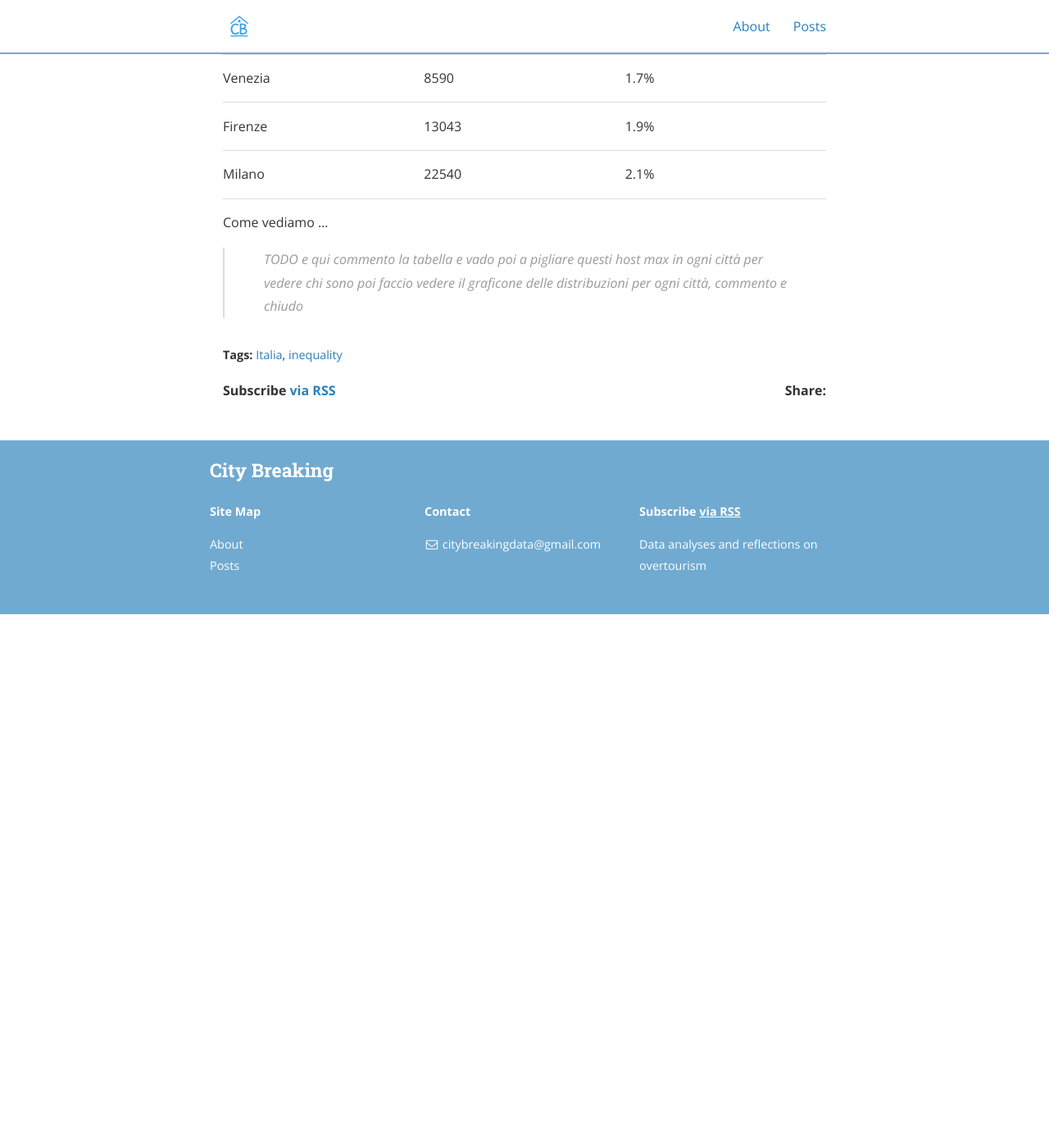
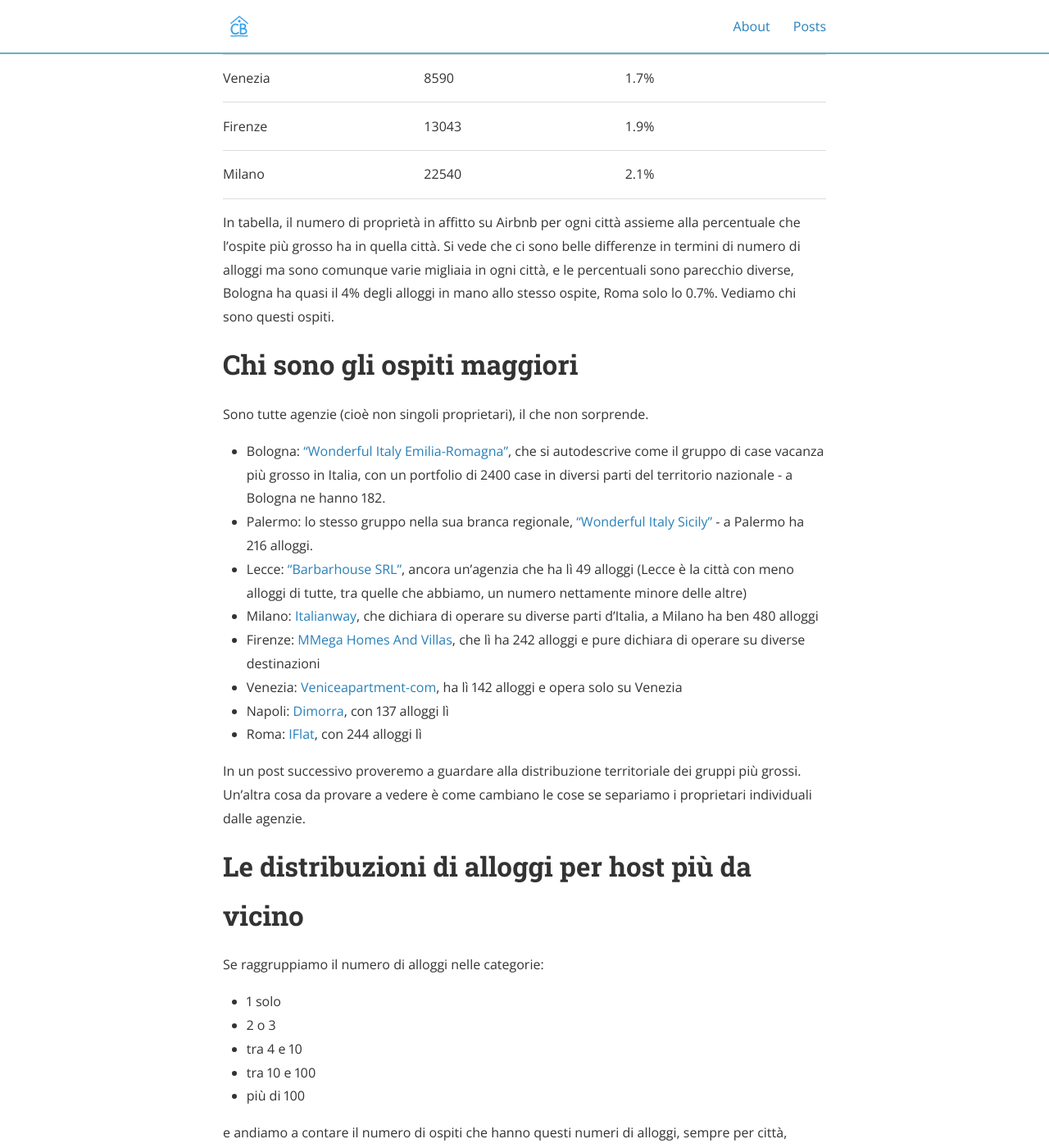
Before and after one commit to bernomone/citybreaking, a Jekyll site: the page built from _posts/2025-10-19-gini-italia.md, in a window 1280 px wide and 1400 px high, scrolled down 2313 px. Shown: the whole window at 82% size. Built offline with Jekyll 4.4.1, drawn with Linux system fonts in a browser that asks for light colours; nearby versions of some CDN libraries; before the commit the page ends 3062 px from its top, so only the background shows below that; some of the changed text lies outside the part shown.

Commit message:
post finito

```diff
--- a/_layouts/post.html
+++ b/_layouts/post.html
@@ -45,7 +45,7 @@
   <p class="rss-subscribe text"><strong>Subscribe <a href="{{ "/feed.xml" | relative_url }}">via RSS</a></strong></p>
 </section>
 
-<section class="share">
+<!-- <section class="share">
   <span>Share: </span>
   {% for social in site.social %}
     {% capture full_url %}{{ site.url }}{{ site.baseurl }}{{ page.url }}{% endcapture %}
@@ -90,7 +90,7 @@
       </a>
     {% endif %}
   {% endfor %}
-</section>
+</section> -->
 {% if site.inter_post_navigation == true %}
 	<section class="post-navigation">
 		<span class="prev-post">
--- a/_posts/2025-10-19-gini-italia.md
+++ b/_posts/2025-10-19-gini-italia.md
@@ -41,7 +41,37 @@
 | Firenze | 13043  | 1.9% |
 | Milano  | 22540  | 2.1% |
 
-Come vediamo ...
+In tabella, il numero di proprietà in affitto su Airbnb per ogni città assieme alla percentuale che l'ospite più grosso ha in quella città. Si vede che ci sono belle differenze in termini di numero di alloggi ma sono comunque varie migliaia in ogni città, e le percentuali sono parecchio diverse, Bologna ha quasi il 4% degli alloggi in mano allo stesso ospite, Roma solo lo 0.7%. Vediamo chi sono questi ospiti.
 
-> TODO e qui commento la tabella e vado poi a pigliare questi host max in ogni città per vedere chi sono
-> poi faccio vedere il graficone delle distribuzioni per ogni città, commento e chiudo
+# Chi sono gli ospiti maggiori
+
+Sono tutte agenzie (cioè non singoli proprietari), il che non sorprende.
+
+* Bologna: ["Wonderful Italy Emilia-Romagna"](https://www.airbnb.co.uk/users/show/487811050), che si autodescrive come il gruppo di case vacanza più grosso in Italia, con un portfolio di 2400 case in diversi parti del territorio nazionale - a Bologna ne hanno 182.
+* Palermo: lo stesso gruppo nella sua branca regionale, ["Wonderful Italy Sicily"](https://www.airbnb.co.uk/users/show/487814742) - a Palermo ha 216 alloggi.
+* Lecce: ["Barbarhouse SRL"](https://www.airbnb.co.uk/users/show/9632167), ancora un'agenzia che ha lì 49 alloggi (Lecce è la città con meno alloggi di tutte, tra quelle che abbiamo, un numero nettamente minore delle altre)
+* Milano: [Italianway](https://www.airbnb.com/users/show/27693585), che dichiara di operare su diverse parti d'Italia, a Milano ha ben 480 alloggi
+* Firenze: [MMega Homes And Villas](https://www.airbnb.co.uk/users/show/23904874), che lì ha 242 alloggi e pure dichiara di operare su diverse destinazioni
+* Venezia: [Veniceapartment-com](https://www.airbnb.com/users/show/2634978), ha lì 142 alloggi e opera solo su Venezia
+* Napoli: [Dimorra](https://www.airbnb.co.uk/users/show/128841116), con 137 alloggi lì
+* Roma: [IFlat](https://www.airbnb.co.uk/users/show/23532561), con 244 alloggi lì
+
+In un post successivo proveremo a guardare alla distribuzione territoriale dei gruppi più grossi. Un'altra cosa da provare a vedere è come cambiano le cose se separiamo i proprietari individuali dalle agenzie.
+
+# Le distribuzioni di alloggi per host più da vicino
+
+Se raggruppiamo il numero di alloggi nelle categorie:
+
+* 1 solo
+* 2 o 3
+* tra 4 e 10
+* tra 10 e 100
+* più di 100
+
+e andiamo a contare il numero di ospiti che hanno questi numeri di alloggi, sempre per città, otteniamo i risultati qui in figura:
+
+![Percentage of hosts with given numbers (bucketed) of Airbnb listings. ]({{ '/assets/hosts_listings_buckets.png' | relative_url }})
+
+Le distribuzioni non cambiano in maniera drammatica, ma vediamo che che Milano è la città con la maggiore percentuale di proprietari di singolo immobile (quasi il 79%, che con tutta probabilità saranno degli individui e non gruppi) e che solo Lecce (come visto di sopra infatti) non ha alcun proprietario con più di 100 immobili.
+
+Continueremo questo tipo di analisi in post successivi, alla prossima!
```
Also changed, not shown: assets/hosts_listings_buckets.png (added).
